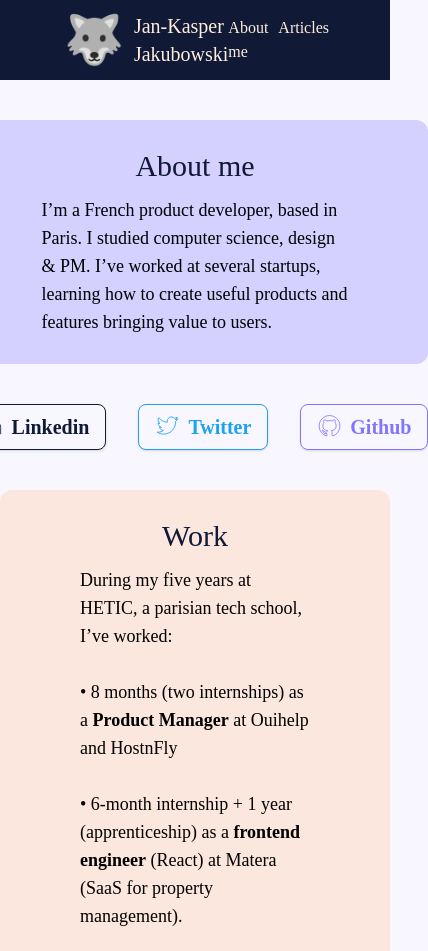
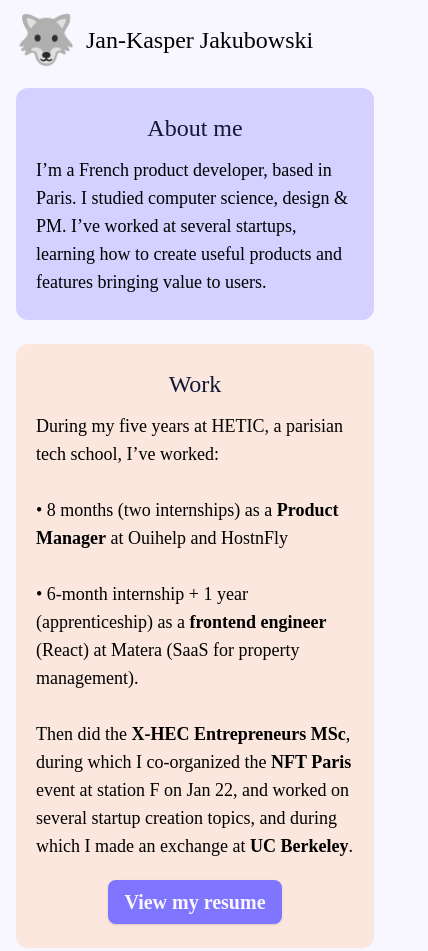
Before and after one commit to jkjakubowski/blog, a Gatsby site: page / in a window 390 px wide. Shown: the top 951 px of the page, 428 px wide, since content can reach past the window. Built offline with nearby package versions, Linux system fonts and the light colour scheme; Gatsby itself is replaced by a stand-in of ours.

Commit message:
made responsive home page

```diff
--- a/src/components/atoms/template/Container.tsx
+++ b/src/components/atoms/template/Container.tsx
@@ -2,11 +2,15 @@ import * as React from "react";
 
 type ContainerProps = {
   children: React.ReactNode;
-  className: string;
+  className?: string;
 };
 
 const Container: React.FC<ContainerProps> = ({ children, className }) => {
-  return <div className={`flex justify-center ${className}`}>{children}</div>;
+  return (
+    <div className={`flex justify-center mt-6 md:mt-10 ${className}`}>
+      {children}
+    </div>
+  );
 };
 
 export default Container;
--- /dev/null
+++ b/src/components/atoms/template/Signature.tsx
@@ -0,0 +1,16 @@
+import * as React from "react";
+
+import { useTranslation } from "react-i18next";
+
+const Signature = () => {
+  const { t } = useTranslation();
+
+  return (
+    <div className="flex items-center">
+      <p className="text-5xl mr-2.5">{t("navbar.logo")}</p>
+      <p className=" text-2xl md:text-xl md: font-title">{t("navbar.title")}</p>
+    </div>
+  );
+};
+
+export default Signature;
--- a/src/components/atoms/template/layout.tsx
+++ b/src/components/atoms/template/layout.tsx
@@ -5,6 +5,7 @@ import { Helmet } from "react-helmet";
 import i18n from "src/i18n/config";
 
 import Navbar from "components/molecules/navbar/Navbar";
+import MobileHeader from "components/molecules/MobileHeader";
 
 type LayoutProps = {
   children: React.ReactNode;
@@ -27,11 +28,12 @@ export const Layout: React.FC<LayoutProps> = ({ children }) => {
           href="src/assets/images/wolf.png"
         />
       </Helmet>
-      <>
+      <div className="px-4">
         <Navbar />
-        <div className="h-20" />
+        <MobileHeader />
+        <div className="hidden md:block h-20" />
         {children}
-      </>
+      </div>
     </I18nextProvider>
   );
 };
--- a/src/components/atoms/typography/Title.tsx
+++ b/src/components/atoms/typography/Title.tsx
@@ -5,7 +5,11 @@ type TitleProps = {
 };
 
 const Title: React.FC<TitleProps> = ({ children }) => {
-  return <h1 className="text-3xl text-dark_blue font-title">{children}</h1>;
+  return (
+    <h1 className=" text-2xl md:text-3xl text-dark_blue font-title">
+      {children}
+    </h1>
+  );
 };
 
 export default Title;
--- a/src/components/molecules/DescriptionCard.tsx
+++ b/src/components/molecules/DescriptionCard.tsx
@@ -18,11 +18,13 @@ const DescriptionCard: React.FC<DescriptionCardProps> = ({
   children,
 }) => {
   return (
-    <div className={`${color} rounded-xl py-7 px-20 max-w-3xl`}>
+    <div
+      className={`${color} rounded-xl  py-6 md:py-7  px-5 md:px-20 max-w-3xl`}
+    >
       <div className="flex justify-center">
         <Title>{title}</Title>
       </div>
-      <div className="mt-3 text-lg">
+      <div className="mt-3 text-lg md:text-xl">
         <Trans i18nKey={description} />
         {children && children}
       </div>
--- /dev/null
+++ b/src/components/molecules/MobileHeader.tsx
@@ -0,0 +1,13 @@
+import * as React from "react";
+
+import Signature from "components/atoms/template/Signature";
+
+const MobileHeader = () => {
+  return (
+    <div className="mt-4">
+      <Signature />
+    </div>
+  );
+};
+
+export default MobileHeader;
--- a/src/components/molecules/Socials.tsx
+++ b/src/components/molecules/Socials.tsx
@@ -9,7 +9,7 @@ import LinkedinIcon from "assets/icons/linkedin_icon";
 const Socials: FC = () => {
   const { t } = useTranslation();
   return (
-    <div className="flex justify-center mt-10 space-x-8">
+    <div className="hidden md:flex justify-center mt-10 space-x-8">
       <Button
         href="https://www.linkedin.com/in/jankasperjakubowski/"
         type="linkedin"
--- a/src/components/molecules/navbar/Navbar.tsx
+++ b/src/components/molecules/navbar/Navbar.tsx
@@ -2,14 +2,13 @@ import * as React from "react";
 import { Link } from "gatsby";
 import { useTranslation } from "react-i18next";
 
+import Signature from "components/atoms/template/Signature";
+
 const Navbar = () => {
   const { t } = useTranslation();
   return (
-    <div className="fixed inset-0 bg-dark_blue text-cream flex justify-between px-16 h-20	items-center	">
-      <div className="flex items-center">
-        <p className="text-5xl mr-2.5">{t("navbar.logo")}</p>
-        <p className="text-xl font-title">{t("navbar.title")}</p>
-      </div>
+    <div className="fixed hidden inset-0 bg-dark_blue text-dark_blue md:text-cream md:flex justify-between px-16 h-20	items-center	">
+      <Signature />
       <div className="flex">
         <Link to="/" className="mr-2.5">
           {t("navbar.links.about")}
--- a/src/pages/_home/about/AboutSection.tsx
+++ b/src/pages/_home/about/AboutSection.tsx
@@ -8,7 +8,7 @@
 const AboutSection: FC = () => {
   const { t } = useTranslation();
   return (
-    <Container className="mt-10">
+    <Container>
       <div className="flex flex-col">
         <DescriptionCard
           title={`${t("index.about.title")}`}
--- a/src/pages/_home/last_articles/LastArticles.tsx
+++ b/src/pages/_home/last_articles/LastArticles.tsx
@@ -7,7 +7,7 @@ import Title from "components/atoms/typography/Title";
 const LastArticles: FC = () => {
   const { t } = useTranslation();
   return (
-    <Container className="mt-10 justify-self-start justify-start ">
+    <Container className="justify-self-start justify-start ">
       <div className="flex flex-col 	justify-start max-w-3xl">
         <div className="justify-self-start	justify-start">
           <Title>{t("index.last_articles.title")}</Title>
--- a/src/pages/_home/studies/StudiesSection.tsx
+++ b/src/pages/_home/studies/StudiesSection.tsx
@@ -7,7 +7,7 @@ import DescriptionCard from "components/molecules/DescriptionCard";
 const StudiesSection: FC = () => {
   const { t } = useTranslation();
   return (
-    <Container className="mt-10">
+    <Container>
       <div className="flex flex-col">
         <DescriptionCard
           title={`${t("index.studies.title")}`}
```
